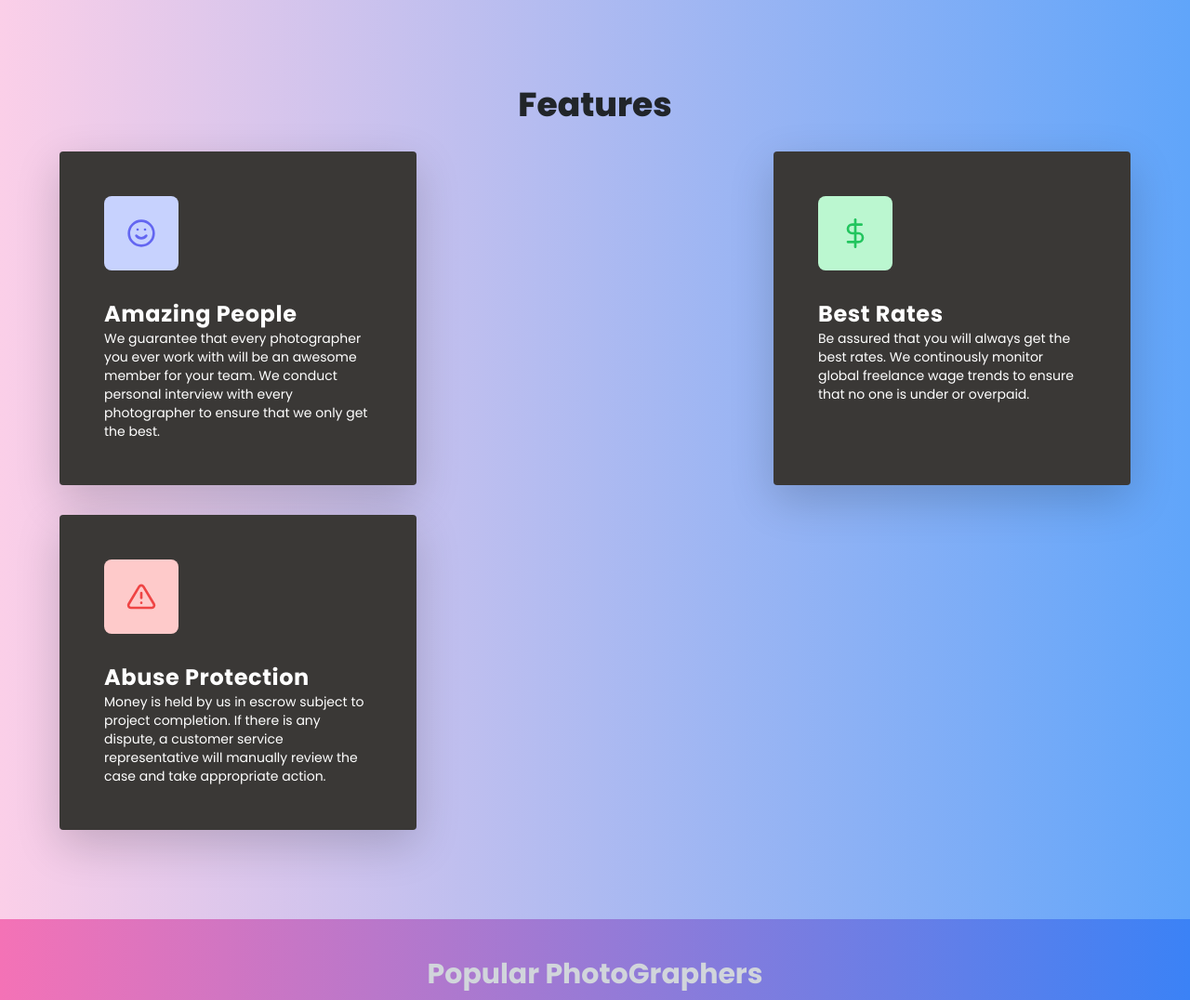
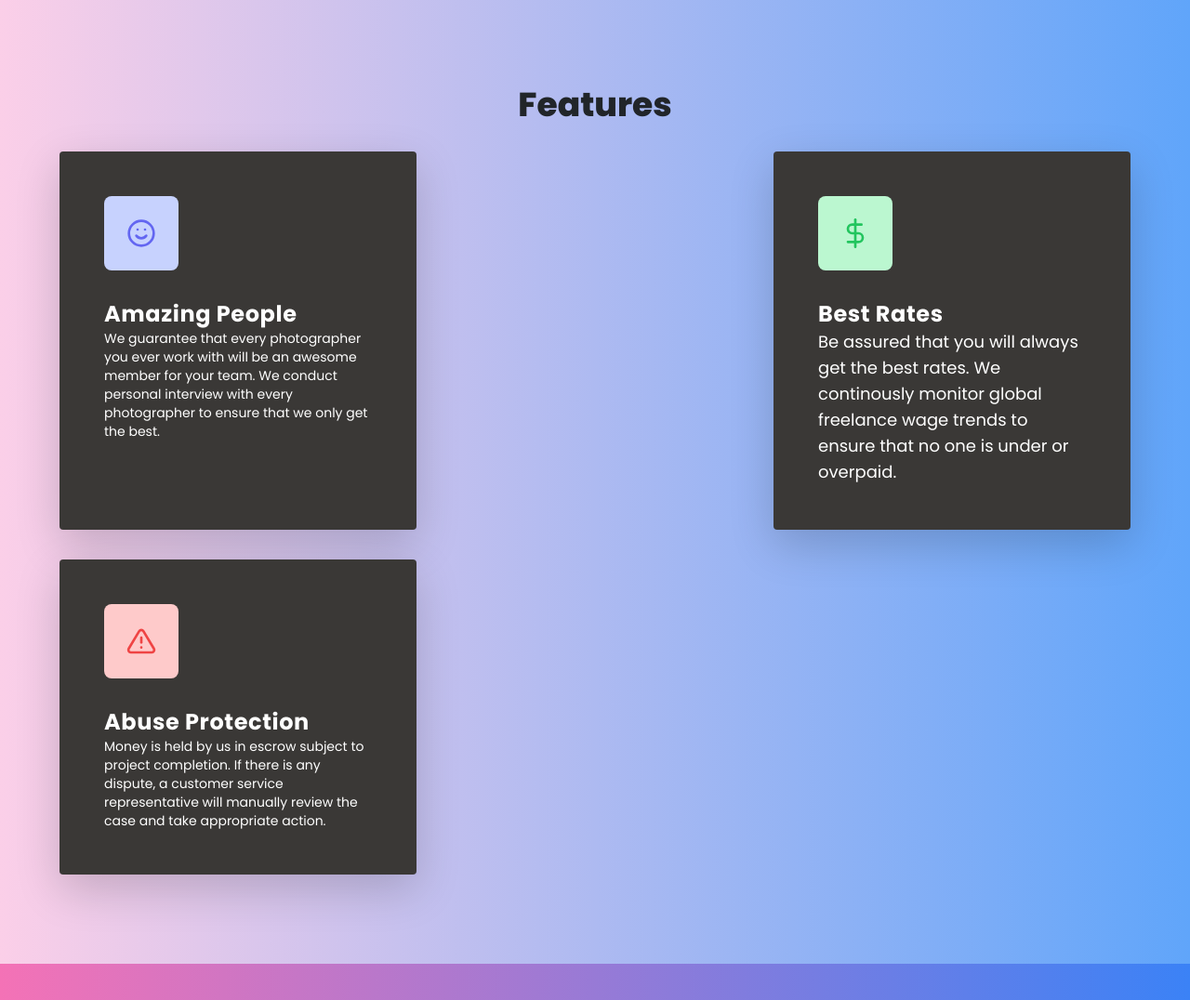
Before and after one commit to akj1608/Bicaption, a Django app: page / in a window 1280 px wide. Shown: the part 864-1940 px from the top of the page at 93% size. Run offline with Django 4.2, Linux system fonts and the light colour scheme; data comes from the database, SQL or seed files in the repository; both versions use the stored data as it was after the commit; parts of the project's set-up code (start-up, migrations or seed data) failed here and were passed over; some libraries are stand-ins or nearby versions.

Commit message:
Resolved again

```diff
--- a/templates/landing.html
+++ b/templates/landing.html
@@ -507,7 +507,7 @@
           <div class="text-white mt-4 font-bold text-2xl tracking-wide">
             Best Rates
           </div>
-          <div class="text-white text-sm">
+          <div class="text-white text-lg">
             Be assured that you will always get the best rates. We continously monitor global freelance wage trends to
             ensure
             that no one is under or overpaid.
@@ -741,7 +741,7 @@
         <img src="" class="w-32">
       </div>
       <div class="text-white mt-4 text-xs font-bold text-gray-500">
-        &copy; 2022 BiCaption | MIT License
+        &copy; 2022 Abhishek kumar jha | MIT License
       </div>
     </div>
   </footer>
```
Also changed, not shown: db.sqlite3, media/images/Akjpic-cropped.png (added), media/images/Akjpic-cropped_DbnVXVu.png (added), media/images/Akjpic.jpeg (added), media/images/Freelance Life 4.gif (added), media/images/akj1.jpg (added), media/images/th.jfif (deleted).
